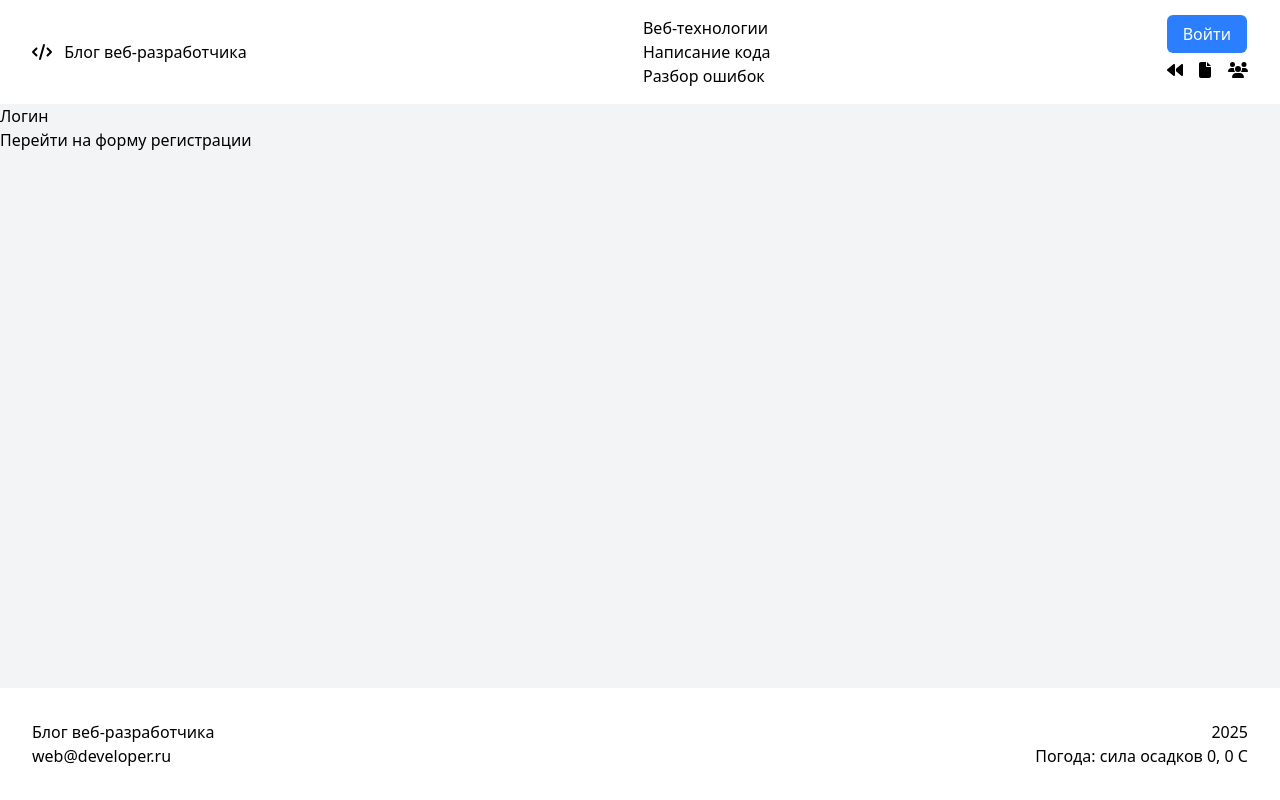
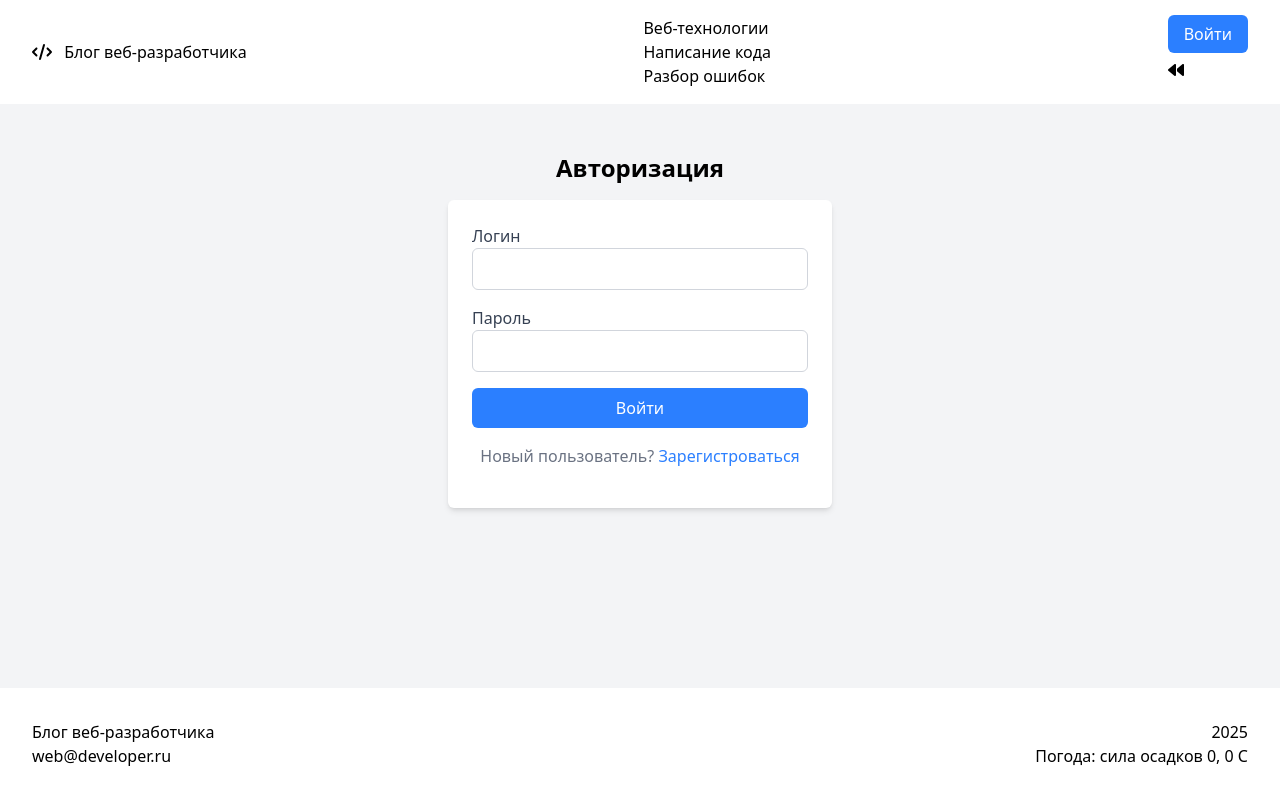
Before and after one commit to stasha-red/rs-blog, a Vue app in the folder frontend/: page /login in a window 1280 px wide. Built offline with nearby package versions, Linux system fonts and the light colour scheme; no server answers.

Commit message:
init auth

```diff
--- a/frontend/src/components/layout/LayoutHeader.vue
+++ b/frontend/src/components/layout/LayoutHeader.vue
@@ -1,8 +1,22 @@
 <script setup>
 import LayoutContainer from './LayoutContainer.vue';
 import { FontAwesomeIcon } from '@fortawesome/vue-fontawesome';
-import { faBackward, faCode, faFile, faUsers } from '@fortawesome/free-solid-svg-icons';
+import { faBackward, faCode, faFile, faUsers, faArrowRightFromBracket } from '@fortawesome/free-solid-svg-icons';
 import { RouterLink } from 'vue-router';
+import { useUserStore } from '@/stores/user';
+import { useRoute, useRouter } from 'vue-router';
+
+const userStore = useUserStore();
+const route = useRoute();
+const router = useRouter();
+
+const handleLogout = async () => {
+  const response = await userStore.logout();
+
+  if (!response.error && route.meta.requireAuth) {
+    router.push('/')
+  }
+}
 </script>
 
 
@@ -21,20 +35,28 @@ import { RouterLink } from 'vue-router';
         <p>Разбор ошибок</p>
       </div>
       <div>
-        <p class="mb-3">
-          <RouterLink to="/login" class="bg-blue-500 px-4 py-2 text-white rounded-md hover:bg-blue-700">Войти
+        <div class="mb-3">
+          <RouterLink v-if="!userStore.isAuthorized" to="/login"
+            class="bg-blue-500 px-4 py-2 text-white rounded-md hover:bg-blue-700">Войти
           </RouterLink>
-        </p>
+          <div class="text-right" v-else>
+            <span>{{ userStore.user.login }}</span>
+            &nbsp;|&nbsp;
+            <button class="cursor-pointer hover:text-blue-500" @click="handleLogout">
+              <FontAwesomeIcon :icon="faArrowRightFromBracket" />
+            </button>
+          </div>
+        </div>
         <p>
           <a href="#" @click="$router.go(-1)" aria-label="Назад" class="hover:text-blue-500">
             <FontAwesomeIcon :icon="faBackward" />
           </a>
           &nbsp;&nbsp;
-          <RouterLink to="/post" aria-label="Новая статья" class="hover:text-blue-500">
+          <RouterLink v-if="userStore.isAuthorized" to="/post" aria-label="Новая статья" class="hover:text-blue-500">
             <FontAwesomeIcon :icon="faFile" />
           </RouterLink>
           &nbsp;&nbsp;
-          <RouterLink to="/users" aria-label="Пользователи" class="hover:text-blue-500">
+          <RouterLink v-if="userStore.isAuthorized" to="/users" aria-label="Пользователи" class="hover:text-blue-500">
             <FontAwesomeIcon :icon="faUsers" />
           </RouterLink>
         </p>
--- a/frontend/src/router/index.js
+++ b/frontend/src/router/index.js
@@ -1,4 +1,5 @@
 import { createRouter, createWebHistory } from 'vue-router'
+import { useUserStore } from '@/stores/user'
 
 const router = createRouter({
   history: createWebHistory(import.meta.env.BASE_URL),
@@ -10,18 +11,24 @@ const router = createRouter({
     {
       path: '/users',
       component: () => import('../views/UsersView.vue'),
+      meta: {
+        requireAuth: true,
+      },
     },
     {
       path: '/login',
       component: () => import('../views/LoginView.vue'),
     },
     {
-      path: '/registration',
+      path: '/register',
       component: () => import('../views/RegistrationView.vue'),
     },
     {
       path: '/post',
       component: () => import('../views/NewArticleView.vue'),
+      meta: {
+        requireAuth: true,
+      },
     },
     {
       path: '/post/:id',
@@ -30,4 +37,18 @@ const router = createRouter({
   ],
 })
 
+router.beforeEach((to, from, next) => {
+  if (to.meta.requireAuth) {
+    const userStore = useUserStore()
+
+    if (userStore.isAuthorized) {
+      next()
+    } else {
+      next('/login')
+    }
+  } else {
+    next()
+  }
+})
+
 export default router
--- a/frontend/src/stores/articles.js
+++ b/frontend/src/stores/articles.js
@@ -21,7 +21,7 @@ export const useArticlesStore = defineStore('articles', () => {
 
     try {
       const response = await fetch(
-        `/posts?search=${searchQuery.value}&limit=9&page=${currentPage.value}`,
+        `/api/posts?search=${searchQuery.value}&limit=9&page=${currentPage.value}`,
       )
       if (!response.ok) {
         throw new Error('Posts request error')
--- a/frontend/src/stores/user.js
+++ b/frontend/src/stores/user.js
@@ -1,15 +1,66 @@
 import { defineStore, acceptHMRUpdate } from 'pinia'
-import { ref } from 'vue'
+import { ref, computed } from 'vue'
+
+const initUser = {
+  id: '',
+  login: '',
+  roleId: null,
+  registeredAt: '',
+}
 
 export const useUserStore = defineStore('user', () => {
-  const user = ref({
-    login: '',
-    role: null,
-  })
+  const user = ref(initUser)
+
+  const isAuthorized = computed(() => !!user.value.id)
+
+  const login = async (login, password) => {
+    try {
+      const response = await fetch('/api/login', {
+        method: 'POST',
+        headers: {
+          'Content-Type': 'application/json',
+        },
+        body: JSON.stringify({
+          login,
+          password,
+        }),
+      })
+
+      if (!response.ok) {
+        throw new Error('Ошибка авторизации пользователя')
+      }
+
+      const data = await response.json()
+      return data
+    } catch (error) {
+      console.error(error)
+    }
+  }
+
+  const logout = async () => {
+    try {
+      const response = await fetch('/api/logout', {
+        method: 'POST',
+      })
+
+      if (!response.ok) {
+        throw new Error('Ошибка логаута пользователя')
+      }
+
+      const data = await response.json()
+
+      if (!data.error) {
+        user.value = initUser
+      }
+      return data
+    } catch (error) {
+      console.error(error)
+    }
+  }
 
   const register = async (login, password) => {
     try {
-      const response = await fetch('/register', {
+      const response = await fetch('/api/register', {
         method: 'POST',
         headers: {
           'Content-Type': 'application/json',
@@ -31,7 +82,7 @@ export const useUserStore = defineStore('user', () => {
     }
   }
 
-  return { user, register }
+  return { user, isAuthorized, register, login, logout }
 })
 
 if (import.meta.hot) {
--- a/frontend/src/views/LoginView.vue
+++ b/frontend/src/views/LoginView.vue
@@ -1,10 +1,64 @@
 <script setup>
-import { RouterLink } from 'vue-router';
+import LabelBase from '@/components/base/LabelBase.vue';
+import InputBase from '@/components/base/InputBase.vue';
+import InputErrorBase from '@/components/base/InputErrorBase.vue';
+import ButtonBase from '@/components/base/ButtonBase.vue';
+import MessageBoxBase from '@/components/base/MessageBoxBase.vue';
+
+import { useUserStore } from '@/stores/user';
+import { Form } from 'vee-validate';
+import * as yup from 'yup';
+import { ref } from 'vue';
+import { useRouter } from 'vue-router';
+
+const router = useRouter()
+const userStore = useUserStore();
+const errorMessage = ref('')
+
+const schema = yup.object({
+  login: yup.string().required('Логин обязателен').min(3, 'Логин должен быть не меньше 3 символов'),
+  password: yup.string().required('Пароль обязателен').min(6, 'Пароль должен быть не меньше 6 символов'),
+})
+
+const handleSubmit = async (formData) => {
+  errorMessage.value = '';
+  try {
+    const data = await userStore.login(formData.login, formData.password)
+
+    if (data?.error) {
+      throw new Error(data?.error)
+    }
+
+    userStore.user = data.user
+    router.push('/')
+  } catch (error) {
+    errorMessage.value = error
+  }
+}
+
 </script>
 
 <template>
-  <h1>
-    Логин
-  </h1>
-  <RouterLink to="/registration">Перейти на форму регистрации</RouterLink>
+  <div class="py-8">
+    <h1 class="text-2xl font-bold text-center my-4">Авторизация</h1>
+    <Form class="bg-white w-full max-w-sm mx-auto p-6 rounded-md shadow-md" :validation-schema="schema"
+      @submit="handleSubmit">
+      <div class="mb-4">
+        <LabelBase for="login">Логин</LabelBase>
+        <InputBase type="text" name="login" id="login" />
+        <InputErrorBase name="login" />
+      </div>
+      <div class="mb-4">
+        <LabelBase for="password">Пароль</LabelBase>
+        <InputBase type="password" name="password" id="password" />
+        <InputErrorBase name="password" />
+      </div>
+      <ButtonBase type="submit" class="w-full">Войти</ButtonBase>
+      <p class="text-center text-gray-500">
+        Новый пользователь?
+        <RouterLink to="/register" class="text-blue-500 hover:underline">Зарегистроваться</RouterLink>
+      </p>
+      <MessageBoxBase type="error">{{ errorMessage }}</MessageBoxBase>
+    </Form>
+  </div>
 </template>
--- a/frontend/src/views/RegistrationView.vue
+++ b/frontend/src/views/RegistrationView.vue
@@ -30,7 +30,9 @@ const handleSubmit = async (formData) => {
     if (data?.error) {
       throw new Error(data?.error)
     }
-    router.push('/login')
+
+    userStore.user.value = data.user
+    router.push('/')
 
   } catch (error) {
     errorMessage.value = error
--- a/frontend/vite.config.js
+++ b/frontend/vite.config.js
@@ -12,13 +12,10 @@ export default defineConfig({
   server: {
     port: 5175,
     proxy: {
-      '/posts': {
+      '/api': {
         target: backendUrl,
         changeOrigin: true,
-      },
-      '/register': {
-        target: backendUrl,
-        changeOrigin: true,
+        rewrite: (path) => path.replace(/^\/api/, ''),
       },
     },
   },
```
